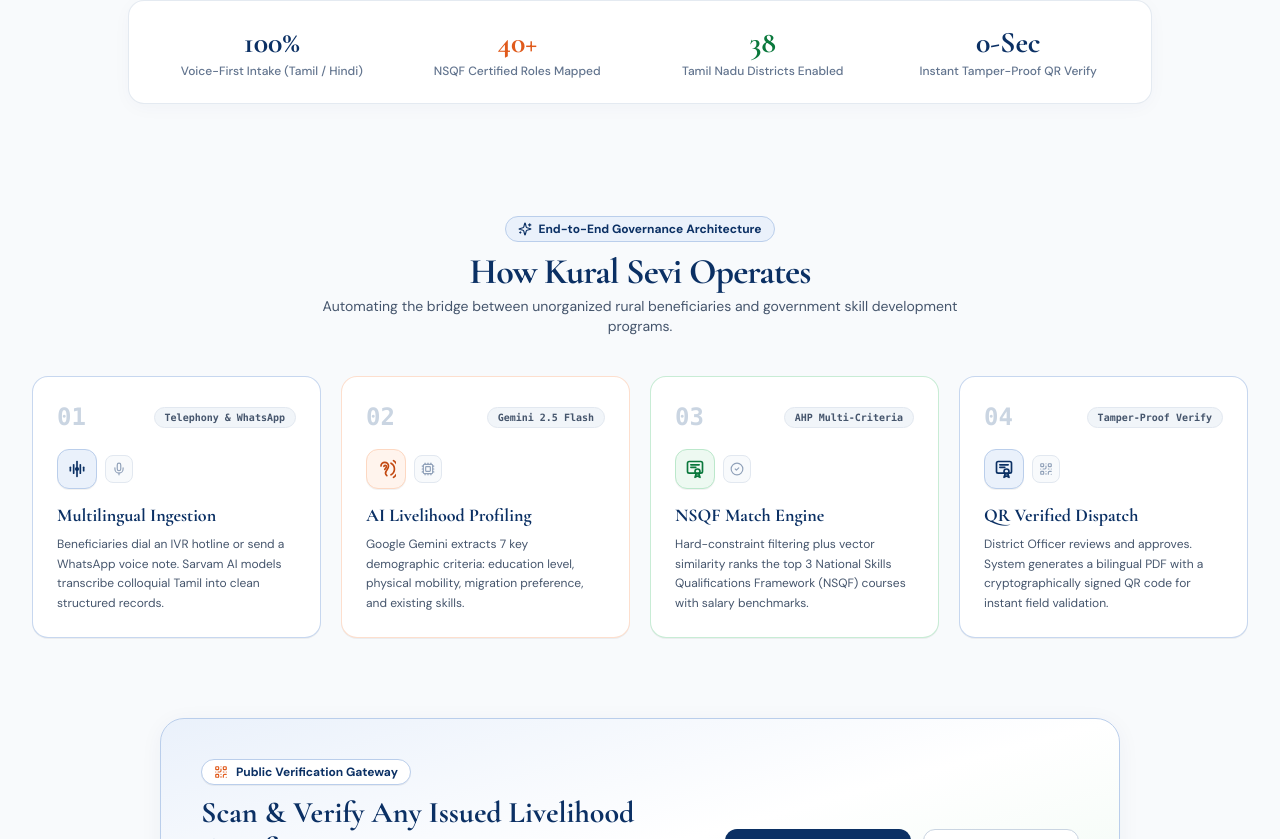
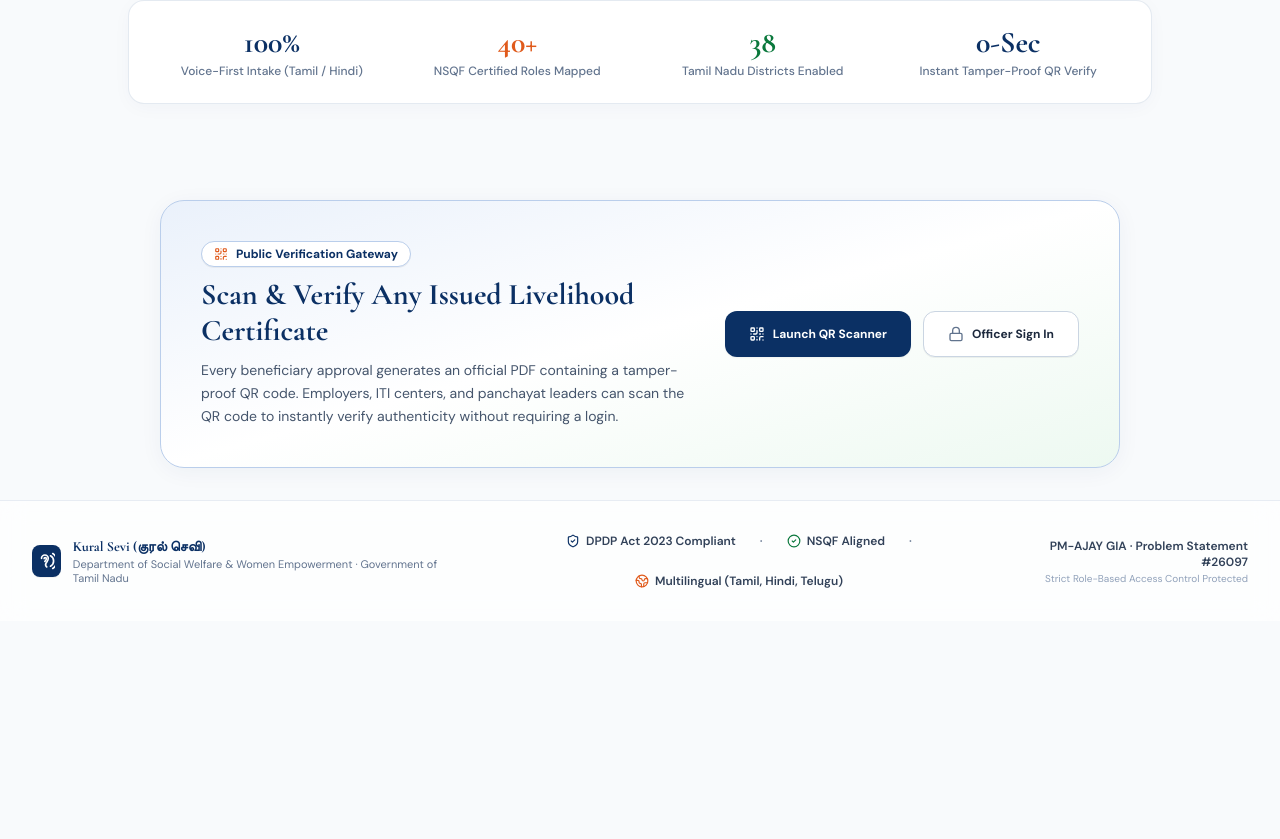
Before and after one commit to Potri2357/KuralSevi, a Next.js app in the folder apps/web/: page / in a window 1280 px wide. Shown: the part 941-1780 px from the top of the page. After the commit the page ends 1562 px from the top, so only its background shows below. Built offline with nearby package versions, Linux system fonts and the light colour scheme.

Commit message:
refactor(landing): remove architecture workflow section

```diff
--- a/apps/web/src/app/page.tsx
+++ b/apps/web/src/app/page.tsx
@@ -1,22 +1,17 @@
 import Link from 'next/link';
 import { Metadata } from 'next';
 import {
-  Mic,
-  Cpu,
   ArrowRight,
   ShieldCheck,
   CheckCircle2,
   QrCode,
   Building2,
   Users,
-  Sparkles,
   Lock,
   Globe2,
 } from 'lucide-react';
 import {
   IndicEar,
-  IndicVoiceWave,
-  IndicCertificate,
   IndicChakra,
 } from '@/components/icons/indic';
 
@@ -63,9 +58,6 @@
             </div>
             <a href="#portals" className="hover:text-[#0B3064] transition-colors">
               Role Portals
-            </a>
-            <a href="#workflows" className="hover:text-[#0B3064] transition-colors">
-              Core Engine
             </a>
             <Link href="/verify" className="flex items-center gap-1.5 hover:text-[#E05A1B] transition-colors">
               <QrCode className="w-3.5 h-3.5 text-[#E05A1B]" />
@@ -246,97 +238,6 @@
         </div>
       </section>
 
-      {/* CORE CAPABILITIES ARCHITECTURE SECTION */}
-      <section id="workflows" className="relative z-10 py-12 px-4 sm:px-6 lg:px-8 max-w-7xl mx-auto">
-        <div className="text-center mb-10">
-          <div className="inline-flex items-center gap-1.5 px-3 py-1 rounded-full bg-[#EAF1FB] text-xs font-bold text-[#0B3064] border border-[#BACEEB] mb-2.5">
-            <Sparkles className="w-3.5 h-3.5 text-[#0B3064]" />
-            <span>End-to-End Governance Architecture</span>
-          </div>
-          <h2 className="text-3xl sm:text-4xl font-bold text-[#0B3064] font-display tracking-tight">
-            How Kural Sevi Operates
-          </h2>
-          <p className="text-sm text-slate-600 max-w-2xl mx-auto mt-1 font-sans">
-            Automating the bridge between unorganized rural beneficiaries and government skill development programs.
-          </p>
-        </div>
-
-        <div className="grid grid-cols-1 md:grid-cols-4 gap-5">
-          {[
-            {
-              step: '01',
-              title: 'Multilingual Ingestion',
-              desc: 'Beneficiaries dial an IVR hotline or send a WhatsApp voice note. Sarvam AI models transcribe colloquial Tamil into clean structured records.',
-              icon: IndicVoiceWave,
-              secondaryIcon: Mic,
-              badge: 'Telephony & WhatsApp',
-              accent: 'border-[#BACEEB]/80',
-              iconContainer: 'text-[#0B3064] bg-[#EAF1FB] border border-[#BACEEB]',
-            },
-            {
-              step: '02',
-              title: 'AI Livelihood Profiling',
-              desc: 'Google Gemini extracts 7 key demographic criteria: education level, physical mobility, migration preference, and existing skills.',
-              icon: IndicEar,
-              secondaryIcon: Cpu,
-              badge: 'Gemini 2.5 Flash',
-              accent: 'border-[#FDD8C2]/80',
-              iconContainer: 'text-[#C24810] bg-[#FFF4ED] border border-[#FDD8C2]',
-            },
-            {
-              step: '03',
-              title: 'NSQF Match Engine',
-              desc: 'Hard-constraint filtering plus vector similarity ranks the top 3 National Skills Qualifications Framework (NSQF) courses with salary benchmarks.',
-              icon: IndicCertificate,
-              secondaryIcon: CheckCircle2,
-              badge: 'AHP Multi-Criteria',
-              accent: 'border-[#BBE8CB]/80',
-              iconContainer: 'text-[#0A783C] bg-[#EDF9F1] border border-[#BBE8CB]',
-            },
-            {
-              step: '04',
-              title: 'QR Verified Dispatch',
-              desc: 'District Officer reviews and approves. System generates a bilingual PDF with a cryptographically signed QR code for instant field validation.',
-              icon: IndicCertificate,
-              secondaryIcon: QrCode,
-              badge: 'Tamper-Proof Verify',
-              accent: 'border-[#BACEEB]/80',
-              iconContainer: 'text-[#0B3064] bg-[#EAF1FB] border border-[#BACEEB]',
-            },
-          ].map((item) => {
-            const Icon = item.icon;
-            const SecIcon = item.secondaryIcon;
-            return (
-              <div
-                key={item.step}
-                className={`p-6 rounded-2xl bg-white border ${item.accent} shadow-2xs hover:shadow-sm transition-all flex flex-col justify-between`}
-              >
-                <div>
-                  <div className="flex items-center justify-between mb-4">
-                    <span className="text-2xl font-black text-slate-300 font-mono">
-                      {item.step}
-                    </span>
-                    <span className="text-[10px] font-bold px-2.5 py-0.5 rounded-full bg-slate-100 text-slate-600 border border-slate-200 font-mono">
-                      {item.badge}
-                    </span>
-                  </div>
-                  <div className="flex items-center gap-2 mb-3">
-                    <div className={`w-10 h-10 rounded-xl flex items-center justify-center shadow-2xs ${item.iconContainer}`}>
-                      <Icon className="w-5 h-5" strokeWidth={2} />
-                    </div>
-                    <div className="w-7 h-7 rounded-lg bg-slate-50 border border-slate-200 flex items-center justify-center text-slate-400">
-                      <SecIcon className="w-3.5 h-3.5" />
-                    </div>
-                  </div>
-                  <h3 className="text-lg font-bold text-[#0B3064] font-display mb-1.5">{item.title}</h3>
-                  <p className="text-xs text-slate-600 leading-relaxed font-sans">{item.desc}</p>
-                </div>
-              </div>
-            );
-          })}
-        </div>
-      </section>
-
       {/* PUBLIC VERIFICATION DOSSIER CALLOUT BANNER */}
       <section className="relative z-10 py-8 px-4 sm:px-6 lg:px-8 max-w-5xl mx-auto w-full">
         <div className="p-8 sm:p-10 rounded-3xl bg-gradient-to-br from-[#EAF1FB] via-white to-[#EDF9F1] border border-[#BACEEB] flex flex-col md:flex-row items-center justify-between gap-6 shadow-[0_4px_25px_-2px_rgba(11,48,100,0.06)]">
```
